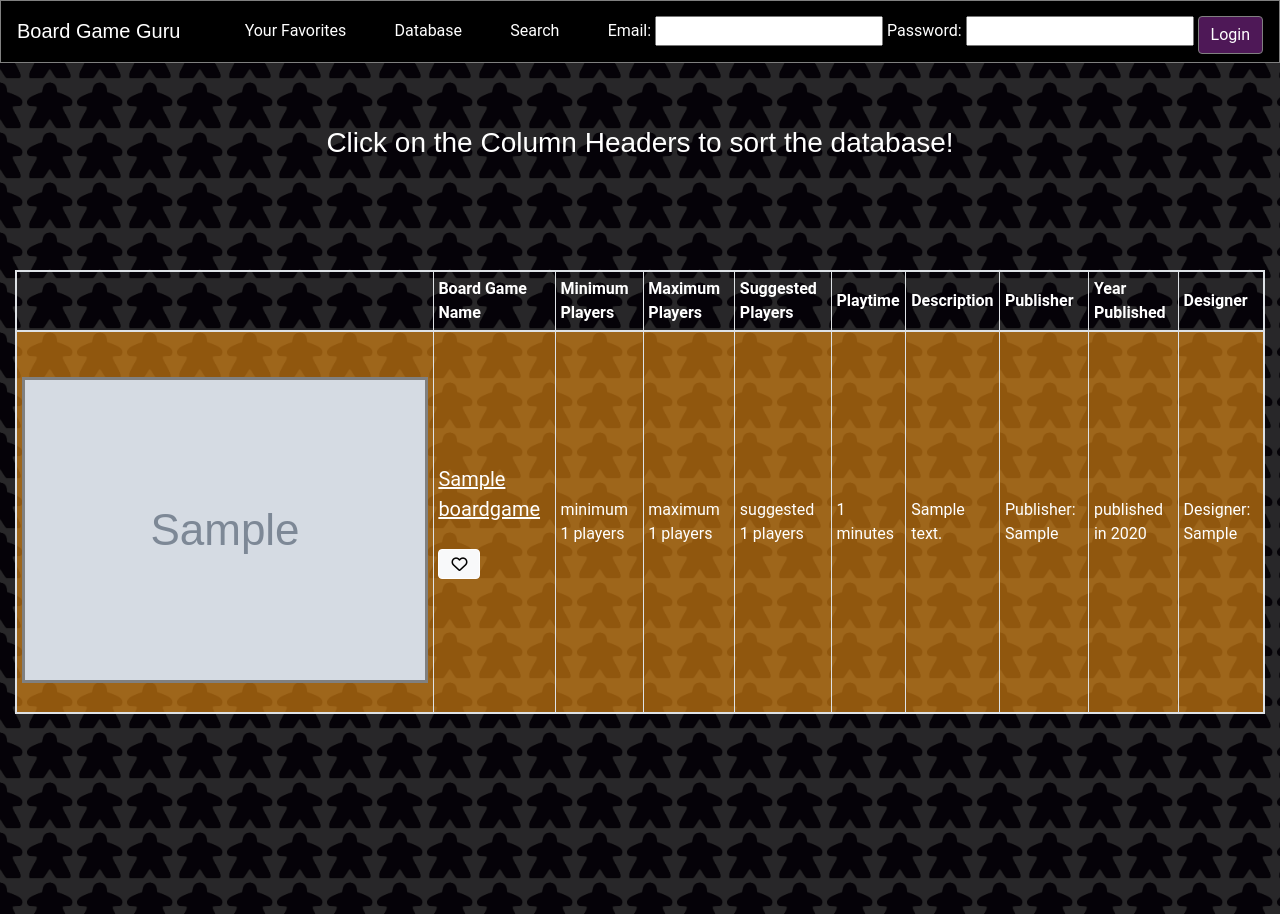
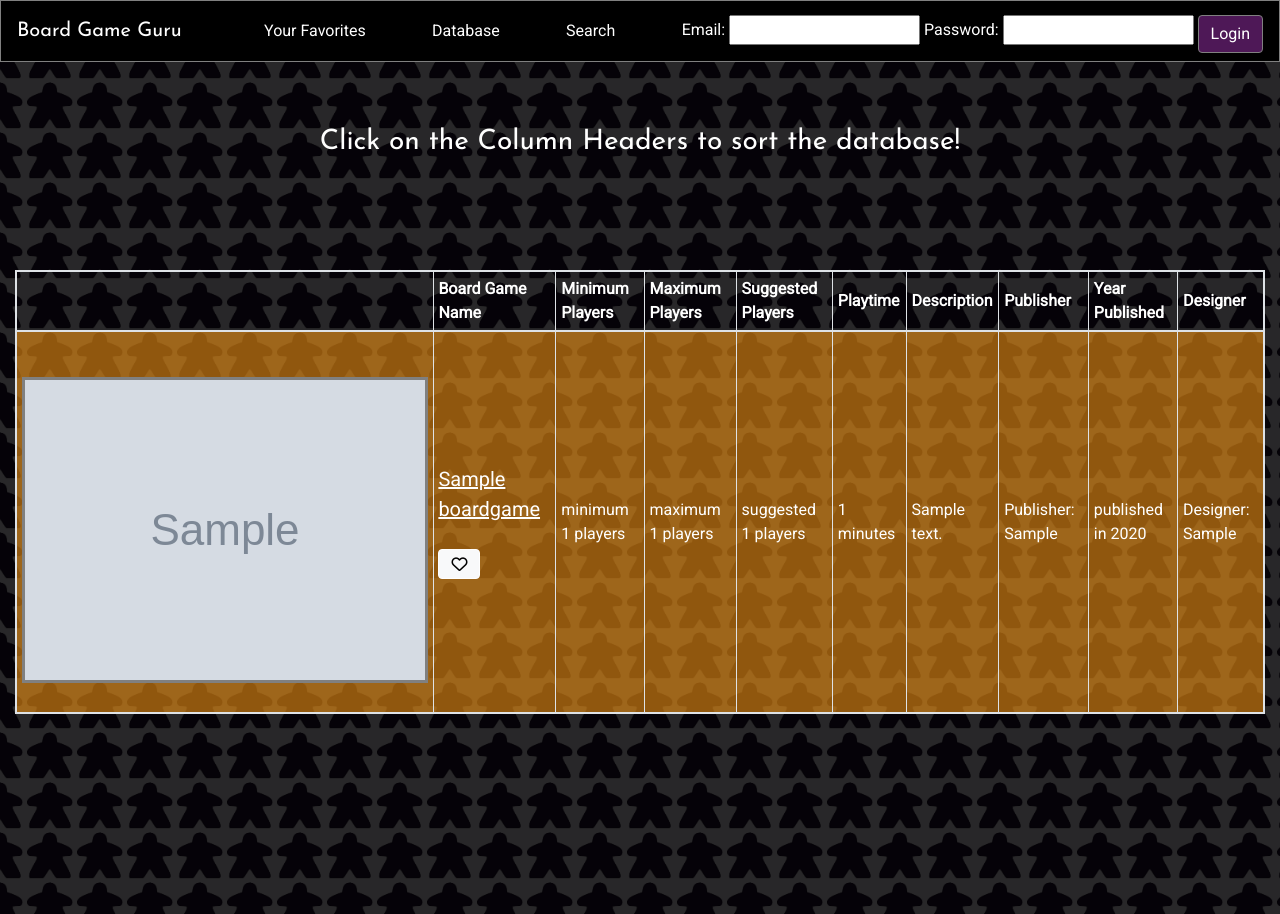
Before and after one commit to elaineyoung702/board-game-guru, a Flask app: page /database in a window 1280 px wide. Run offline with Flask 2, Linux system fonts and the light colour scheme; tables that the repository leaves empty hold one stand-in row (values such as "Sample post"); grey boxes marked "Sample" are stand-in pictures; some libraries are stand-ins or nearby versions.

Commit message:
added google fonts

```diff
--- a/templates/base.html
+++ b/templates/base.html
@@ -11,6 +11,8 @@
     <!-- for ajax -->
     <script src="https://cdnjs.cloudflare.com/ajax/libs/popper.js/1.14.7/umd/popper.min.js" integrity="sha384-UO2eT0CpHqdSJQ6hJty5KVphtPhzWj9WO1clHTMGa3JDZwrnQq4sF86dIHNDz0W1" crossorigin="anonymous"></script>
     <!-- for Board Game Guru styling -->
+    <link href="https://fonts.googleapis.com/css?family=Josefin+Sans&display=swap" rel="stylesheet">
+    <link href="https://fonts.googleapis.com/css?family=Roboto&display=swap" rel="stylesheet">
     <link rel="stylesheet" href="/static/css/site.css"/>
 </head>
 
```
